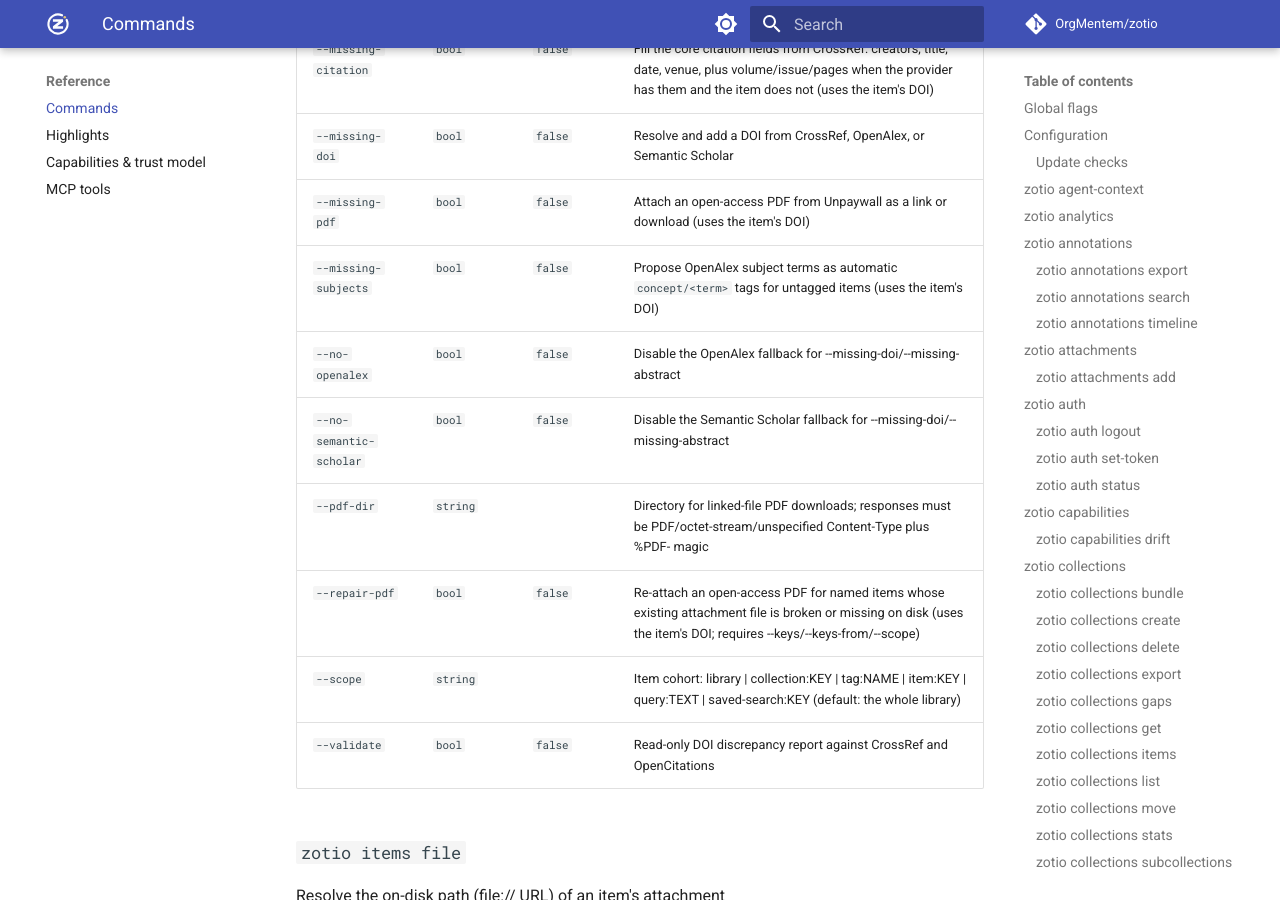
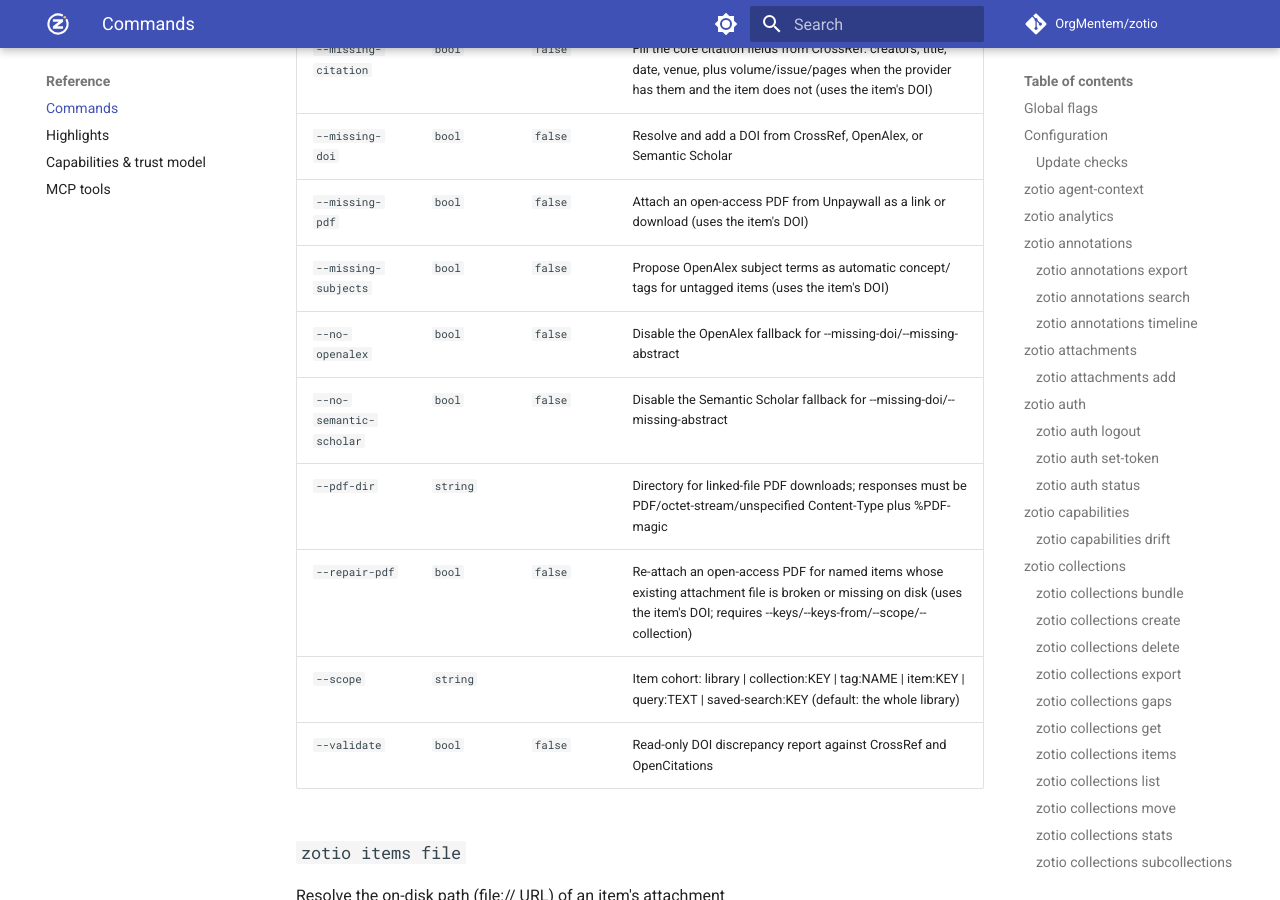
Before and after one commit to OrgMentem/zotio, an MkDocs documentation site: the page built from docs/reference/commands.md, in a window 1280 px wide and 900 px high, scrolled down 40516 px. Built offline with MkDocs 1.6.1 and Material for MkDocs 9.7.7, drawn with Linux system fonts in a browser that asks for light colours; comment, search, counter and statistics services are not loaded.

Commit message:
chore: release 0.25.0
Version is a minor: two new enrich capabilities plus two breaking
finding-shape changes, and we are pre-1.0, so breaking ships in a minor
with an explicit "Changed — breaking" section (dev/releasing.md:24-31).

Two --help defects the test suite structurally cannot see, found by
running the built binary as the runbook demands:

- --missing-subjects rendered as "--missing-subjects concept/<term>",
  as if the bool flag took a value. Cobra reads a backquoted word in a
  usage string as the flag's value placeholder, and the string used
  backticks to mark the tag namespace.
- --repair-pdf still told the operator it required
  --keys/--keys-from/--scope after --collection was accepted too.

Also changelogs fa87800, which is not mine but ships here: webhook
delivery now streams its spool the same way on the first attempt and on
a retry.

Gates run locally, not just deferred to CI: make ci green (race suite,
six-target cross-build, docs-drift, notices-drift, tidy, lint, secret
scan), make lockstep green (sqlite/libc equality), make notices with no
drift, and a goreleaser snapshot whose scoop, winget, and homebrew cask
manifests were inspected.

```diff
--- a/docs/reference/commands.md
+++ b/docs/reference/commands.md
@@ -1621,11 +1621,11 @@
 | `--missing-citation` | `bool` | `false` | Fill the core citation fields from CrossRef: creators, title, date, venue, plus volume/issue/pages when the provider has them and the item does not (uses the item's DOI) |
 | `--missing-doi` | `bool` | `false` | Resolve and add a DOI from CrossRef, OpenAlex, or Semantic Scholar |
 | `--missing-pdf` | `bool` | `false` | Attach an open-access PDF from Unpaywall as a link or download (uses the item's DOI) |
-| `--missing-subjects` | `bool` | `false` | Propose OpenAlex subject terms as automatic `concept/<term>` tags for untagged items (uses the item's DOI) |
+| `--missing-subjects` | `bool` | `false` | Propose OpenAlex subject terms as automatic concept/<term> tags for untagged items (uses the item's DOI) |
 | `--no-openalex` | `bool` | `false` | Disable the OpenAlex fallback for --missing-doi/--missing-abstract |
 | `--no-semantic-scholar` | `bool` | `false` | Disable the Semantic Scholar fallback for --missing-doi/--missing-abstract |
 | `--pdf-dir` | `string` |  | Directory for linked-file PDF downloads; responses must be PDF/octet-stream/unspecified Content-Type plus %PDF- magic |
-| `--repair-pdf` | `bool` | `false` | Re-attach an open-access PDF for named items whose existing attachment file is broken or missing on disk (uses the item's DOI; requires --keys/--keys-from/--scope) |
+| `--repair-pdf` | `bool` | `false` | Re-attach an open-access PDF for named items whose existing attachment file is broken or missing on disk (uses the item's DOI; requires --keys/--keys-from/--scope/--collection) |
 | `--scope` | `string` |  | Item cohort: library \| collection:KEY \| tag:NAME \| item:KEY \| query:TEXT \| saved-search:KEY (default: the whole library) |
 | `--validate` | `bool` | `false` | Read-only DOI discrepancy report against CrossRef and OpenCitations |
 
```
Also changed, not shown: CHANGELOG.md (+12 -0 lines), 2 other files.
